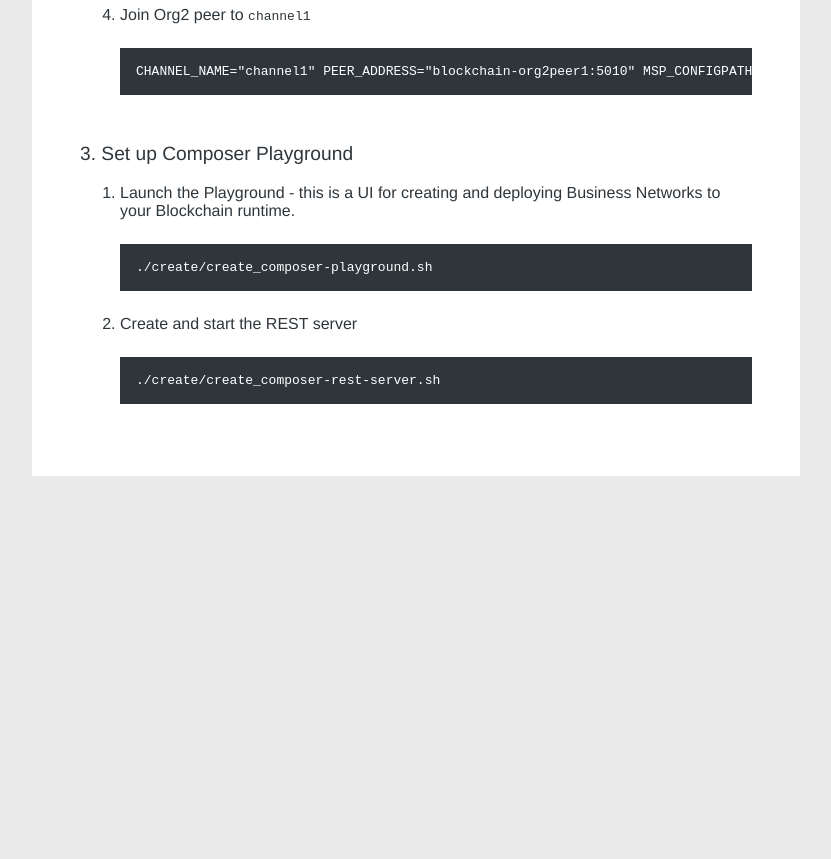
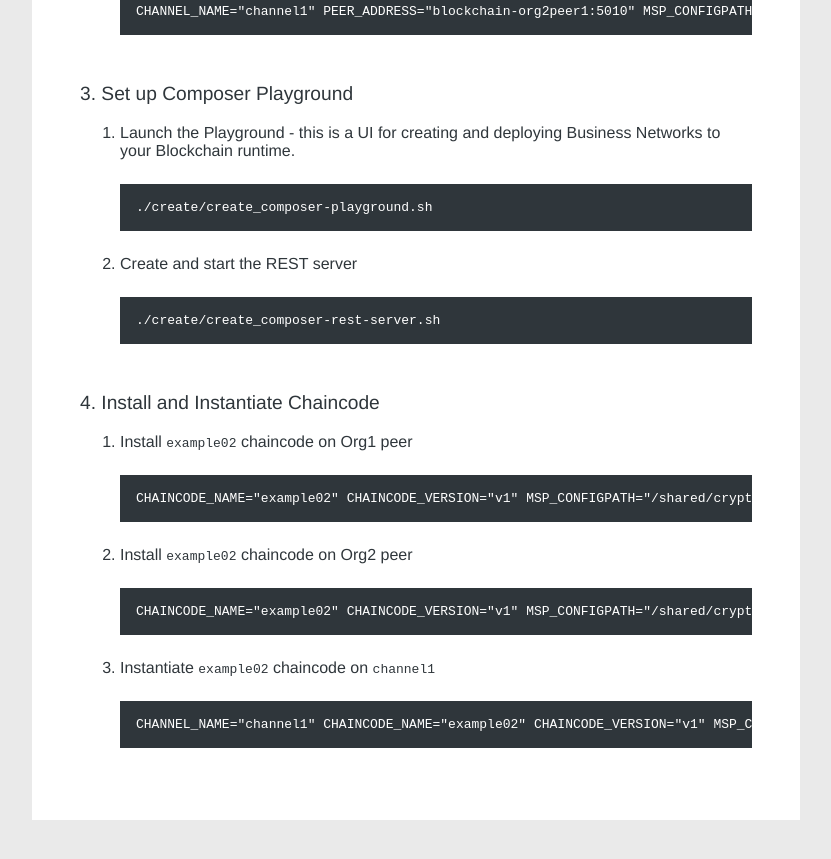
Before and after one commit to IBM-Blockchain-Archive/ibm-blockchain.github.io, a Jekyll site: the page built from _pages/04_Advanced Install.md, in a window 1280 px wide and 900 px high, scrolled down 1513 px. Shown: the top 859 px of the window, without its empty margins (258-1089 px from the left). Built offline with Jekyll 4.4.1, drawn with Linux system fonts in a browser that asks for light colours; some web fonts are replaced; before the commit the page ends 2069 px from its top, so only the background shows below that; some of the changed text lies outside the part shown.

Commit message:
adding steps for install and instantiate chaincode

````diff
--- a/_pages/04_Advanced Install.md
+++ b/_pages/04_Advanced Install.md
@@ -65,3 +61,20 @@ CHANNEL_NAME="channel1" PEER_ADDRESS="blockchain-org2peer1:5010" MSP_CONFIGPATH=
 ```
 ./create/create_composer-rest-server.sh
 ```
+
+### 4. Install and Instantiate Chaincode
+
+1. Install `example02` chaincode on Org1 peer
+```bash
+CHAINCODE_NAME="example02" CHAINCODE_VERSION="v1" MSP_CONFIGPATH="/shared/crypto-config/peerOrganizations/org1.example.com/users/Admin@org1.example.com/msp"  PEER_MSPID="Org1MSP" PEER_ADDRESS="blockchain-org1peer1:5010" create/chaincode_install.sh
+```
+
+2. Install `example02` chaincode on Org2 peer
+```bash
+CHAINCODE_NAME="example02" CHAINCODE_VERSION="v1" MSP_CONFIGPATH="/shared/crypto-config/peerOrganizations/org2.example.com/users/Admin@org2.example.com/msp"  PEER_MSPID="Org2MSP" PEER_ADDRESS="blockchain-org2peer1:5010" create/chaincode_install.sh
+```
+
+3. Instantiate `example02` chaincode on `channel1`
+```bash
+CHANNEL_NAME="channel1" CHAINCODE_NAME="example02" CHAINCODE_VERSION="v1" MSP_CONFIGPATH="/shared/crypto-config/peerOrganizations/org1.example.com/users/Admin@org1.example.com/msp"  PEER_MSPID="Org1MSP" PEER_ADDRESS="blockchain-org1peer1:5010" create/chaincode_instantiate.sh
+```
````
Also changed, not shown: other parts of _pages/04_Advanced Install.md (+1 -5 lines).
